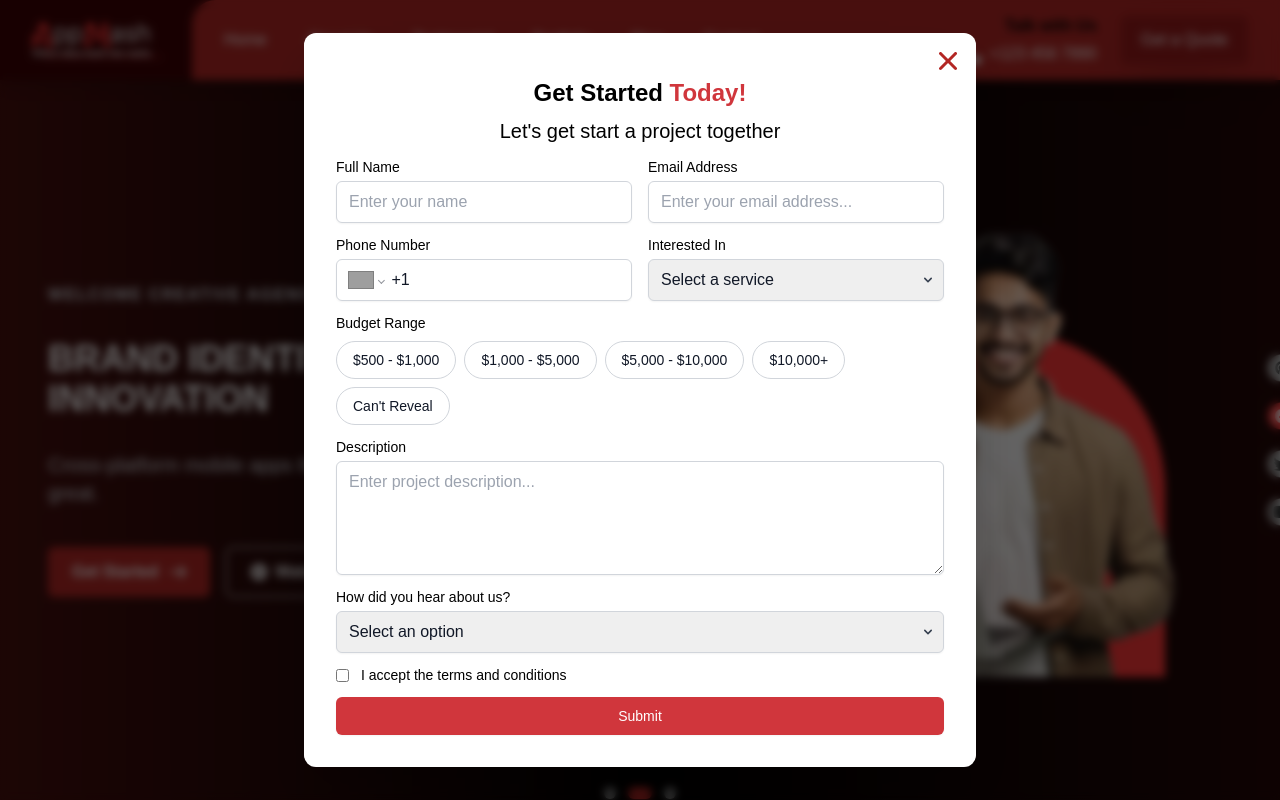
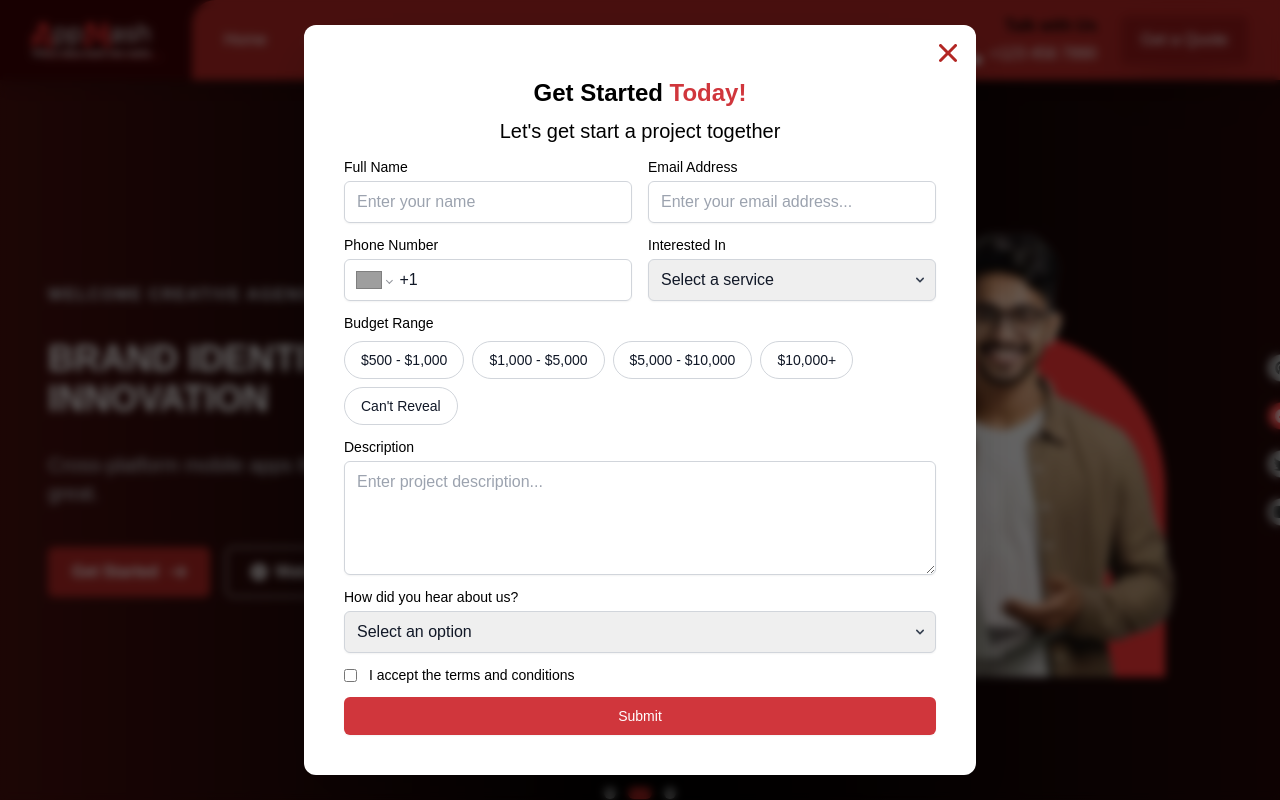
Before and after one commit to Asharkhan468/AppMash-Company-website, a Next.js app: page / in a window 1280 px wide. Both pictures are taken after a click on the button "Get a Quote". Shown: the top 800 px of the page. Built offline with nearby package versions, Linux system fonts and the light colour scheme; grey boxes are pictures that could not be loaded; a web font is replaced by a local one.

Commit message:
GETQUOTE FORM UPDATE

```diff
--- a/app/components/Navbar.tsx
+++ b/app/components/Navbar.tsx
@@ -173,10 +173,10 @@ const Navbar = () => {
           {/* Main Form Container */}
           <div
             className="relative w-full max-w-2xl bg-secondary1 rounded-xl shadow-2xl overflow-hidden"
-            style={{ maxHeight: "95vh" }}
+            style={{ maxHeight: "99vh" }}
           >
             {/* Form Content */}
-            <div className="p-6 md:p-8 w-full">
+            <div className="p-8 md:p-10 w-full">
               <GetStartedForm onClose={() => setShowForm(false)} />
             </div>
           </div>
```
